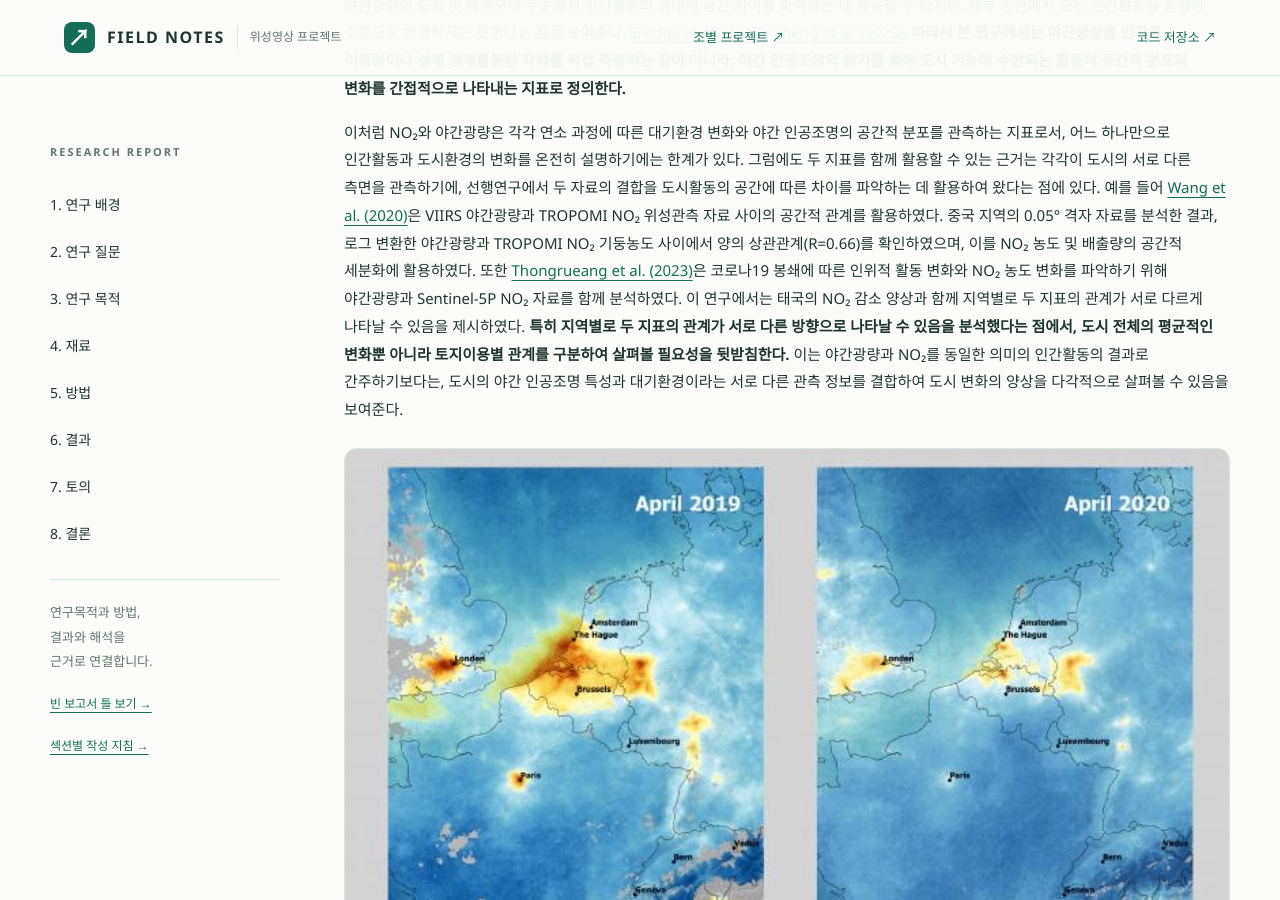
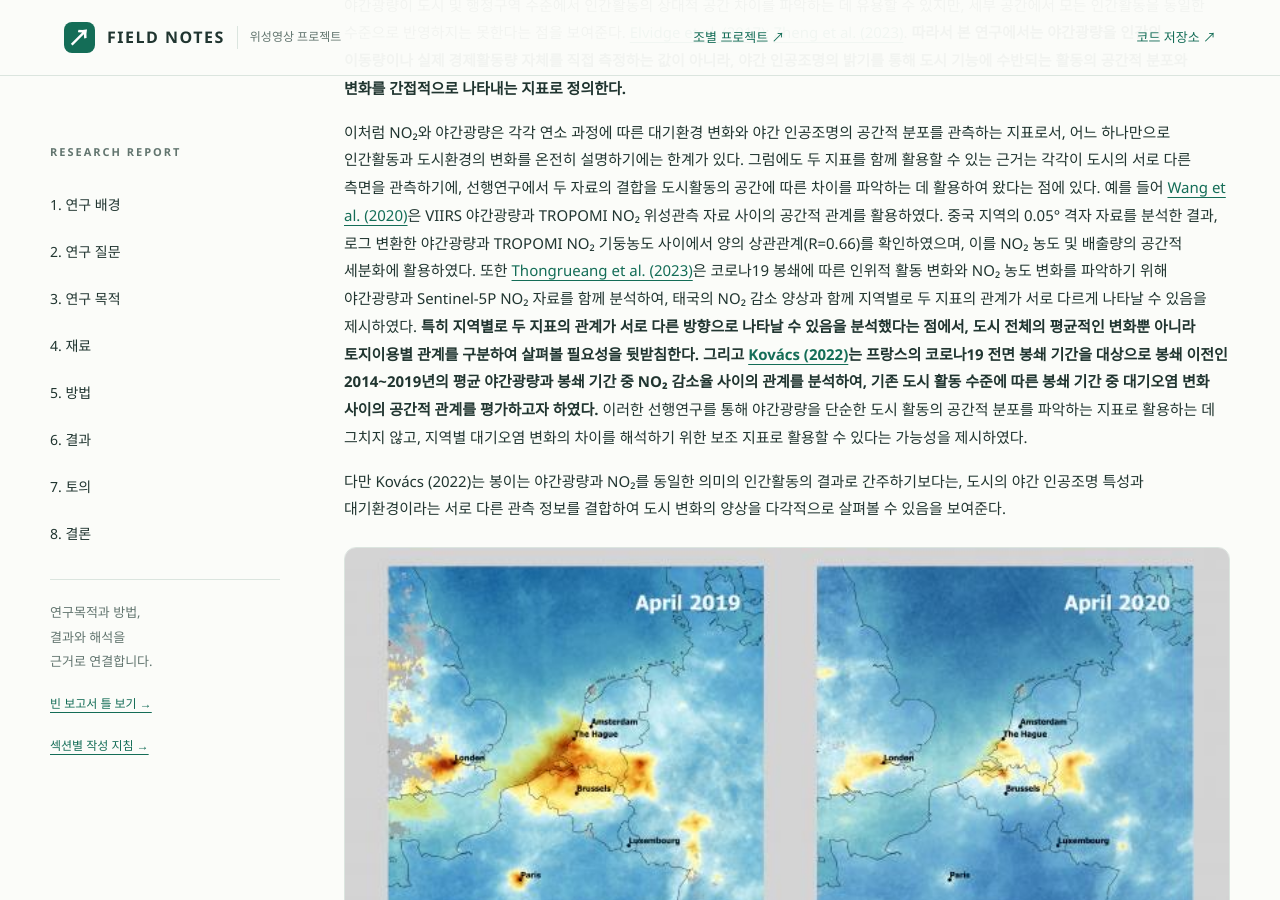
Before and after one commit to rlawkdgns3550-cmyk/surveying2_team03, a Jekyll site: the page built from docs/index.md, in a window 1280 px wide and 900 px high, scrolled down 2650 px. Built offline with Jekyll 4.4.1, drawn with Linux system fonts in a browser that asks for light colours.

Commit message:
Update index.md

```diff
--- a/docs/index.md
+++ b/docs/index.md
@@ -22,7 +22,9 @@ badge: "빈 학술 보고서 틀"
 
 다만 야간광량은 조명시설의 밀도와 운영시간, 토지이용 특성 및 관측 환경 등에도 영향을 받으므로 관측값을 실제 활동량이나 경제활동과 동일하게 해석해서는 안 된다. 특히 [Ma (2018)](https://www.mdpi.com/2072-4292/10/5/723)의 별도 연구에서는 픽셀 단위의 비교에서 설명력이 33%로 낮아지는 것을 확인하였다. 이는 야간광량이 도시 및 행정구역 수준에서 인간활동의 상대적 공간 차이를 파악하는 데 유용할 수 있지만, 세부 공간에서 모든 인간활동을 동일한 수준으로 반영하지는 못한다는 점을 보여준다. [Elvidge et al. (2017)](https://doi.org/10.1080/01431161.2017.1342050); [Zheng et al. (2023)](https://doi.org/10.1016/j.isprsjprs.2023.05.028). **따라서 본 연구에서는 야간광량을 인간의 이동량이나 실제 경제활동량 자체를 직접 측정하는 값이 아니라, 야간 인공조명의 밝기를 통해 도시 기능에 수반되는 활동의 공간적 분포와 변화를 간접적으로 나타내는 지표로 정의한다.**
 
-이처럼 NO₂와 야간광량은 각각 연소 과정에 따른 대기환경 변화와 야간 인공조명의 공간적 분포를 관측하는 지표로서, 어느 하나만으로 인간활동과 도시환경의 변화를 온전히 설명하기에는 한계가 있다. 그럼에도 두 지표를 함께 활용할 수 있는 근거는 각각이 도시의 서로 다른 측면을 관측하기에, 선행연구에서 두 자료의 결합을 도시활동의 공간에 따른 차이를 파악하는 데 활용하여 왔다는 점에 있다. 예를 들어 [Wang et al. (2020)](https://doi.org/10.5194/acp-20-6651-2020)은 VIIRS 야간광량과 TROPOMI NO₂ 위성관측 자료 사이의 공간적 관계를 활용하였다. 중국 지역의 0.05° 격자 자료를 분석한 결과, 로그 변환한 야간광량과 TROPOMI NO₂ 기둥농도 사이에서 양의 상관관계(R=0.66)를 확인하였으며, 이를 NO₂ 농도 및 배출량의 공간적 세분화에 활용하였다. 또한 [Thongrueang et al. (2023)](https://doi.org/10.3390/su15054296)은 코로나19 봉쇄에 따른 인위적 활동 변화와 NO₂ 농도 변화를 파악하기 위해 야간광량과 Sentinel-5P NO₂ 자료를 함께 분석하였다. 이 연구에서는 태국의 NO₂ 감소 양상과 함께 지역별로 두 지표의 관계가 서로 다르게 나타날 수 있음을 제시하였다. **특히 지역별로 두 지표의 관계가 서로 다른 방향으로 나타날 수 있음을 분석했다는 점에서, 도시 전체의 평균적인 변화뿐 아니라 토지이용별 관계를 구분하여 살펴볼 필요성을 뒷받침한다.** 이는 야간광량과 NO₂를 동일한 의미의 인간활동의 결과로 간주하기보다는, 도시의 야간 인공조명 특성과 대기환경이라는 서로 다른 관측 정보를 결합하여 도시 변화의 양상을 다각적으로 살펴볼 수 있음을 보여준다.
+이처럼 NO₂와 야간광량은 각각 연소 과정에 따른 대기환경 변화와 야간 인공조명의 공간적 분포를 관측하는 지표로서, 어느 하나만으로 인간활동과 도시환경의 변화를 온전히 설명하기에는 한계가 있다. 그럼에도 두 지표를 함께 활용할 수 있는 근거는 각각이 도시의 서로 다른 측면을 관측하기에, 선행연구에서 두 자료의 결합을 도시활동의 공간에 따른 차이를 파악하는 데 활용하여 왔다는 점에 있다. 예를 들어 [Wang et al. (2020)](https://doi.org/10.5194/acp-20-6651-2020)은 VIIRS 야간광량과 TROPOMI NO₂ 위성관측 자료 사이의 공간적 관계를 활용하였다. 중국 지역의 0.05° 격자 자료를 분석한 결과, 로그 변환한 야간광량과 TROPOMI NO₂ 기둥농도 사이에서 양의 상관관계(R=0.66)를 확인하였으며, 이를 NO₂ 농도 및 배출량의 공간적 세분화에 활용하였다. 또한 [Thongrueang et al. (2023)](https://doi.org/10.3390/su15054296)은 코로나19 봉쇄에 따른 인위적 활동 변화와 NO₂ 농도 변화를 파악하기 위해 야간광량과 Sentinel-5P NO₂ 자료를 함께 분석하여, 태국의 NO₂ 감소 양상과 함께 지역별로 두 지표의 관계가 서로 다르게 나타날 수 있음을 제시하였다. **특히 지역별로 두 지표의 관계가 서로 다른 방향으로 나타날 수 있음을 분석했다는 점에서, 도시 전체의 평균적인 변화뿐 아니라 토지이용별 관계를 구분하여 살펴볼 필요성을 뒷받침한다. 그리고 [Kovács (2022)](https://hal.science/hal-03661866v1/document)는 프랑스의 코로나19 전면 봉쇄 기간을 대상으로 봉쇄 이전인 2014~2019년의 평균 야간광량과 봉쇄 기간 중 NO₂ 감소율 사이의 관계를 분석하여, 기존 도시 활동 수준에 따른 봉쇄 기간 중 대기오염 변화 사이의 공간적 관계를 평가하고자 하였다.** 이러한 선행연구를 통해 야간광량을 단순한 도시 활동의 공간적 분포를 파악하는 지표로 활용하는 데 그치지 않고, 지역별 대기오염 변화의 차이를 해석하기 위한 보조 지표로 활용할 수 있다는 가능성을 제시하였다.
+
+다만 Kovács (2022)는 봉이는 야간광량과 NO₂를 동일한 의미의 인간활동의 결과로 간주하기보다는, 도시의 야간 인공조명 특성과 대기환경이라는 서로 다른 관측 정보를 결합하여 도시 변화의 양상을 다각적으로 살펴볼 수 있음을 보여준다.
 
 <p align="center">
   <img src="figures/KakaoTalk_20261116_091801713.jpg" alt="코로나19 전후 유럽권 NO₂ 농도 비교(2019 vs 2020)"><br>
```
